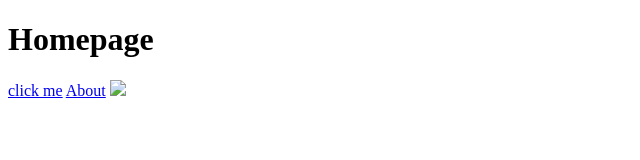
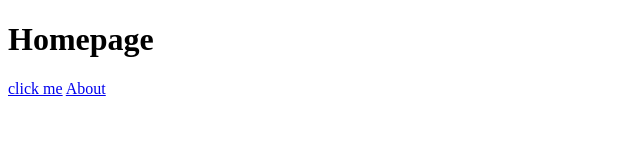
Before and after one commit to firbe/git_test, a plain HTML site: page html-boilerplate/odin-links-and-images/index.html in a window 1280 px wide. Shown: the full height of the page, 0-640 px from the left. Drawn offline with Linux system fonts and the light colour scheme.

Commit message:
Git_test done

```diff
--- a/html-boilerplate/odin-links-and-images/index.html
+++ b/html-boilerplate/odin-links-and-images/index.html
@@ -9,6 +9,5 @@
 
     <a href="./pages/about.html">About</a>
 
-    <img src="../images/dog.jpg">
 </body>
 </html>
```
